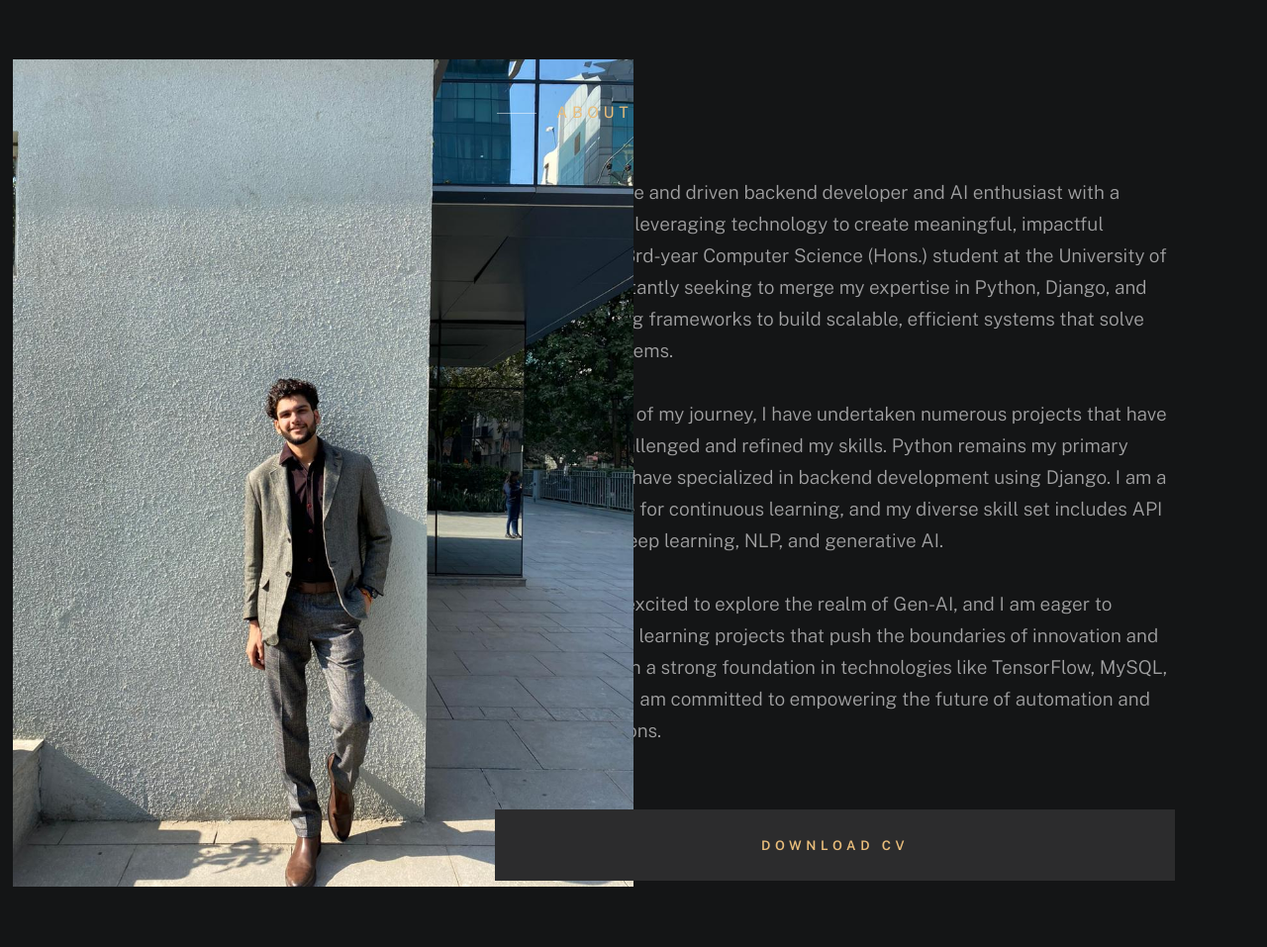
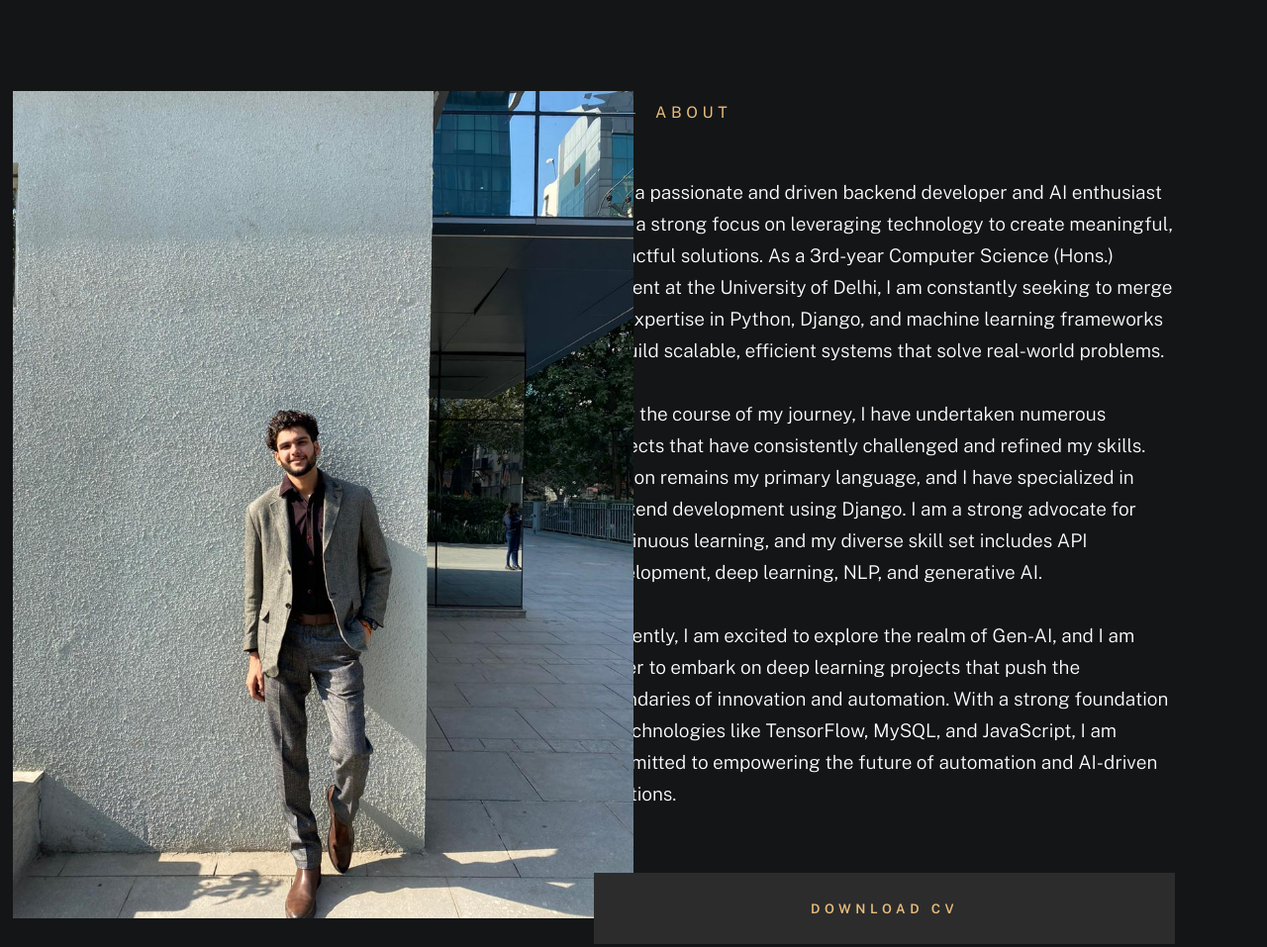
Before and after one commit to prabalgautam05/profile, a plain HTML site: page index.html in a window 1280 px wide. Shown: the part 1123-2080 px from the top of the page at 99% size. Drawn offline with nearby package versions, Linux system fonts and the light colour scheme; a web font is replaced by a local one.

Commit message:
resume updation

```diff
--- a/css/styles.css
+++ b/css/styles.css
@@ -3427,13 +3427,14 @@ img.u-pull-left {
 
 .about-info__pic {
     object-fit     : cover;
-    margin         : 0;
+    margin : 0;
     vertical-align : bottom;
 }
 
 .about-info__text {
-    padding     : var(--vspace-4) 6vw var(--vspace-2_5) 0;
-    margin-left : -14rem;
+    padding     : var(--vspace-3_5) 10vw var(--vspace-2) 0;
+    margin-left : -4rem;
+    color: #ffffff;
 }
 
 .about-info__text .text-pretitle {
```
Also changed, not shown: readme.txt.
